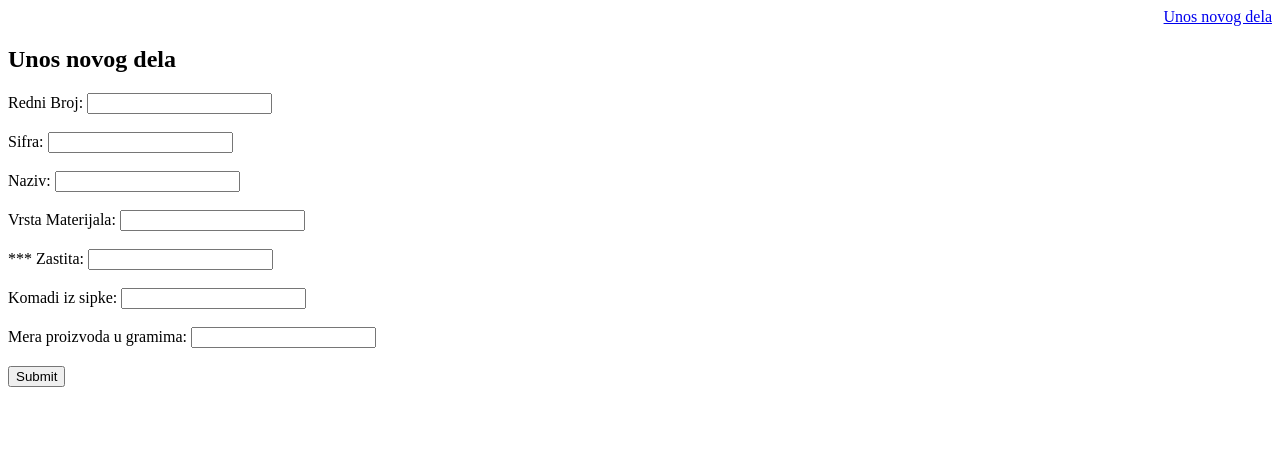
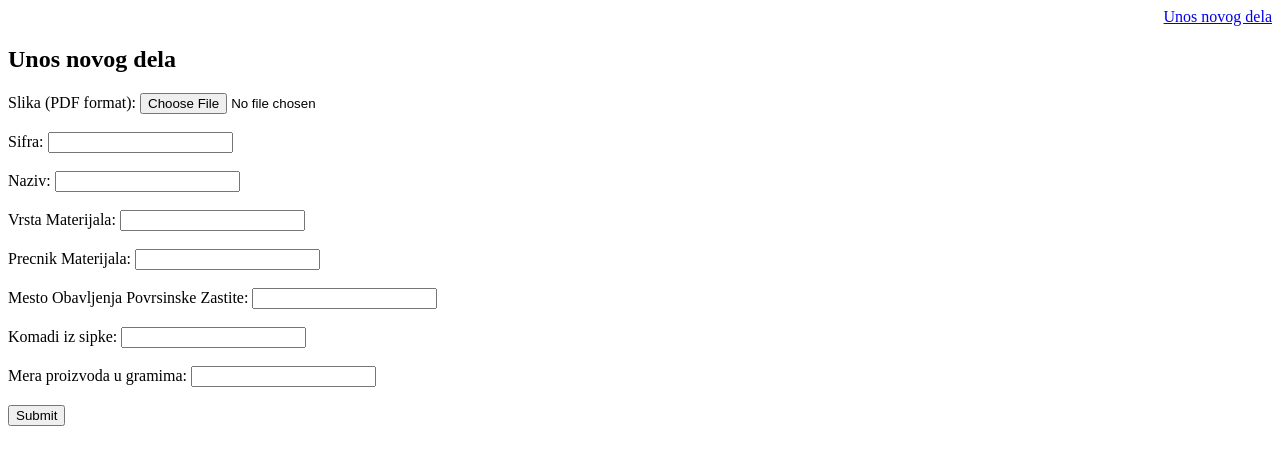
Before and after one commit to AniiAnii/Inventory-Manager, a PHP site: page /unos_novog_dela.php in a window 1280 px wide. Shown: the top 465 px of the page. Run offline with PHP 8.4, Linux system fonts and the light colour scheme.

Commit message:
Update unos_novog_dela.php

```diff
--- a/unos_novog_dela.php
+++ b/unos_novog_dela.php
@@ -16,17 +16,49 @@
     <?php
     // Provjeravamo da li je forma poslana
     if ($_SERVER["REQUEST_METHOD"] == "POST") {
-        include 'connection.php';
+        // Spajamo se na bazu podataka
+        $servername = "localhost";
+        $username = "root";
+        $password = "";
+        $dbname = "praksaa";
 
-        // Pripremamo SQL upit za unos novog dijela
-        $sql = "INSERT INTO delovi (RedniBroj, Sifra, Naziv, VrstaMaterijala, Zastita, KomadiIzSipke, MeraProizvodaGrami)
-    VALUES ('$_POST[redni_broj]', '$_POST[sifra]', '$_POST[naziv]', '$_POST[vrsta_materijala]', '$_POST[zastita]', '$_POST[komadi_iz_sipke]', '$_POST[mera_proizvoda_grami]')";
+        $conn = new mysqli($servername, $username, $password, $dbname);
 
-        // Izvršavamo SQL upit
-        if ($conn->query($sql) === TRUE) {
-            echo "Novi zapis je uspješno dodan.";
+        // Provjeravamo konekciju
+        if ($conn->connect_error) {
+            die("Neuspjela konekcija: " . $conn->connect_error);
+        }
+
+        // Provjeravamo da li je slika uspješno učitana
+        if ($_FILES['slika']['error'] === UPLOAD_ERR_OK) {
+            // Priprema slike za unos
+            $slika = file_get_contents($_FILES['slika']['tmp_name']); // Učitavanje sadržaja slike u promenljivu
+
+            // Pripremamo SQL upit za unos novog dijela
+            $sql = "INSERT INTO Deo (Slika, Sifra, Naziv, VrstaMaterijala, PrecnikMaterijala, MestoObavljenjaPovrsinskeZastite, KomadiIzSipke, MeraProizvodaUGramima)
+            VALUES (?, ?, ?, ?, ?, ?, ?, ?)";
+
+            // Pripremamo prepared statement
+            $stmt = $conn->prepare($sql);
+
+            if ($stmt) {
+                // Bindujemo parametre
+                $stmt->bind_param("bsssssid", $slika, $_POST['sifra'], $_POST['naziv'], $_POST['vrsta_materijala'], $_POST['precnik_materijala'], $_POST['mesto_obavljenja_zastite'], $_POST['komadi_iz_sipke'], $_POST['mera_proizvoda_grami']);
+
+                // Izvršavamo upit
+                if ($stmt->execute()) {
+                    echo "Uspešno ste uneli novi deo.";
+                } else {
+                    echo "Greška pri unosu novog dela: " . $stmt->error;
+                }
+
+                // Zatvaramo prepared statement
+                $stmt->close();
+            } else {
+                echo "Greška pri pripremi upita: " . $conn->error;
+            }
         } else {
-            echo "Greška prilikom dodavanja zapisa: " . $conn->error;
+            echo "Greška pri učitavanju slike: " . $_FILES['slika']['error'];
         }
 
         // Zatvaramo konekciju
@@ -34,9 +66,9 @@
     }
     ?>
 
-    <form method="post" action="<?php echo htmlspecialchars($_SERVER["PHP_SELF"]); ?>">
-        <label for="redni_broj">Redni Broj:</label>
-        <input type="text" id="redni_broj" name="redni_broj"><br><br>
+    <form method="post" action="<?php echo htmlspecialchars($_SERVER["PHP_SELF"]); ?>" enctype="multipart/form-data">
+        <label for="slika">Slika (PDF format):</label>
+        <input type="file" id="slika" name="slika" accept="application/pdf"><br><br>
 
         <label for="sifra">Sifra:</label>
         <input type="text" id="sifra" name="sifra"><br><br>
@@ -47,8 +79,11 @@
         <label for="vrsta_materijala">Vrsta Materijala:</label>
         <input type="text" id="vrsta_materijala" name="vrsta_materijala"><br><br>
 
-        <label for="zastita">*** Zastita:</label>
-        <input type="text" id="zastita" name="zastita"><br><br>
+        <label for="precnik_materijala">Precnik Materijala:</label>
+        <input type="text" id="precnik_materijala" name="precnik_materijala"><br><br>
+
+        <label for="mesto_obavljenja_zastite">Mesto Obavljenja Povrsinske Zastite:</label>
+        <input type="text" id="mesto_obavljenja_zastite" name="mesto_obavljenja_zastite"><br><br>
 
         <label for="komadi_iz_sipke">Komadi iz sipke:</label>
         <input type="text" id="komadi_iz_sipke" name="komadi_iz_sipke"><br><br>
@@ -59,6 +94,7 @@
         <input type="submit" value="Submit">
     </form>
 
+
 </body>
 
 </html>
```
